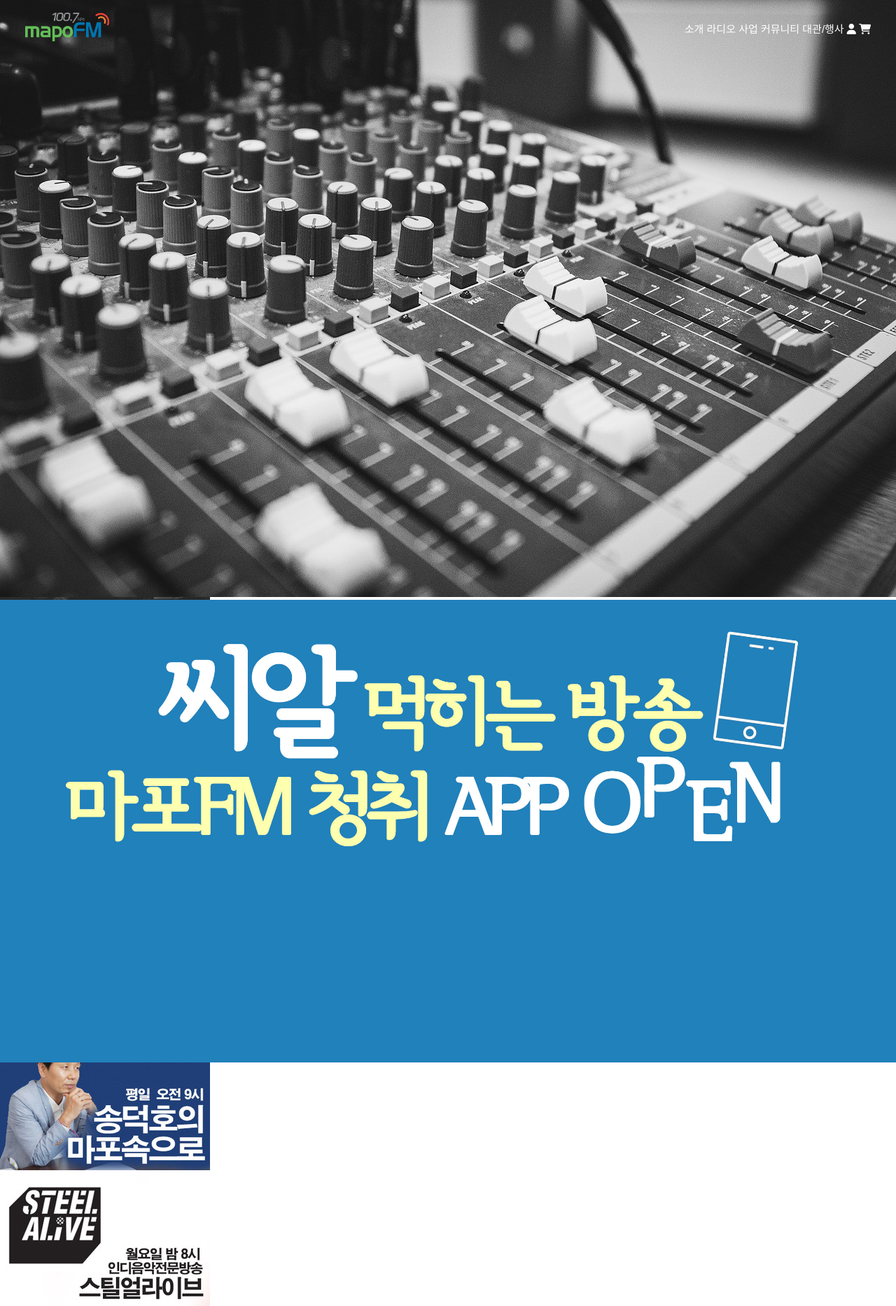
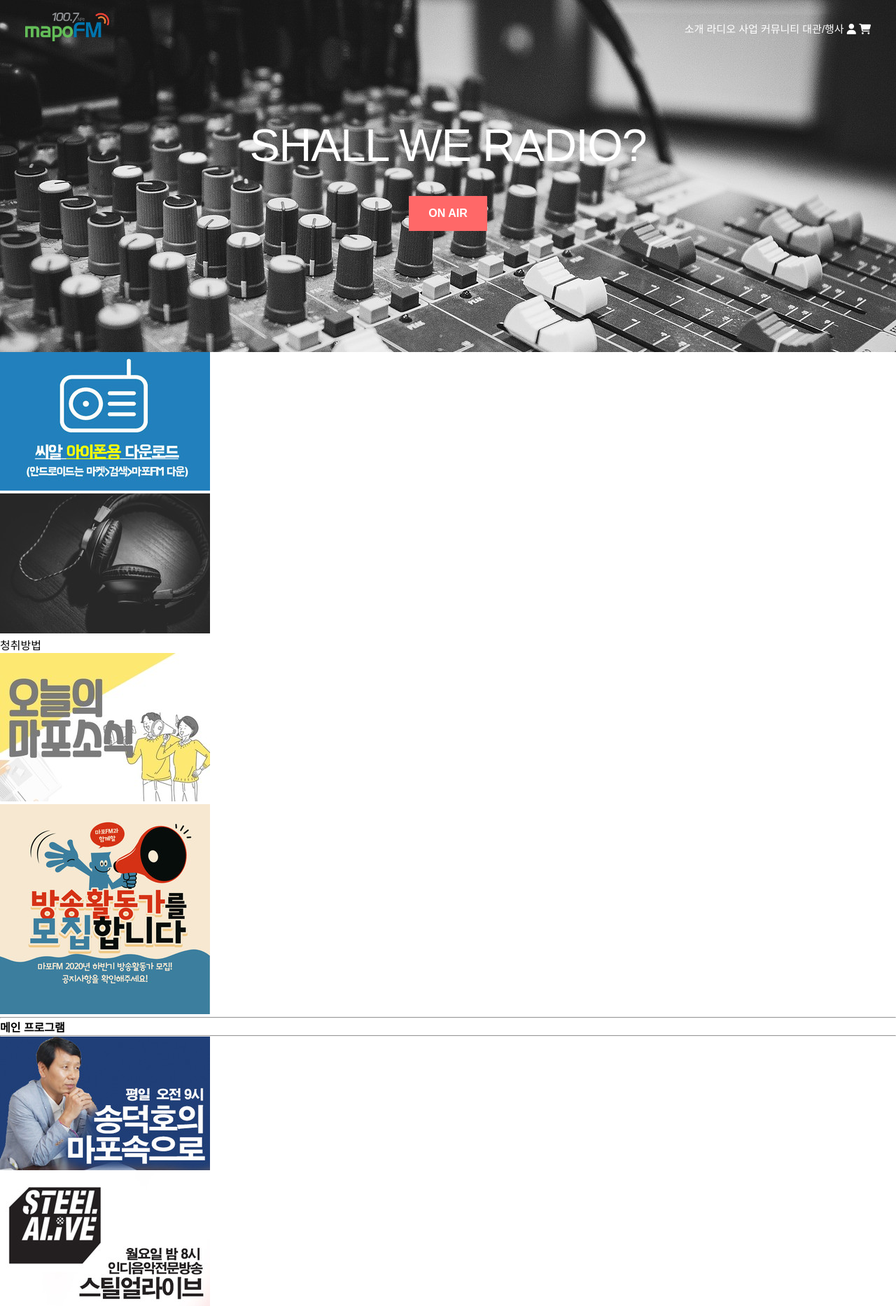
Before and after one commit to Jamong435/WebTeamProject, a PHP site: page / in a window 1280 px wide. Shown: the top 1866 px of the page at 70% size. Run offline with PHP 8.4, Linux system fonts and the light colour scheme; some libraries are stand-ins or nearby versions.

Commit message:
상단 슬라이드 이미지 안에 글씨와 on air넣기

```diff
--- a/css/index.css
+++ b/css/index.css
@@ -67,30 +67,61 @@ a{text-decoration: none;}
 
 .content{
     position: relative;
-    /* display: flex; */
-    /* flex-wrap: wrap; */
 }
 
 #content_top_slide_img{
     position: relative;
     width: 100%;
-    /* overflow: hidden; */
+    overflow: hidden;
     height: 503px;
 }
 
 .content_slide_img{
     position: relative;
+    display: flex;
+    flex-direction: row;
+    justify-content: center;
 }
 
 #content_on_air_button{
-    background-color: lightgreen;
+    background-color: #FF6868;
     position: absolute;
+    z-index: 3;
+    top: 250.15px;
+    font-weight: bold;
+    padding: 1em 1.75em;
+    margin: 30px 0px 10px;
+}
+
+#content_on_air_button:hover{
+    background-color: #FF686899;
+}
+
+#content_shall_we_radio{
+    z-index: 3;
+    position: absolute;
+    color: white;
+    top: 170.15px;
+    font-weight: 400;
+    font-size: 65px;
+    letter-spacing: -0.02em;
+}
+
+#content_on_air_button a{
+    color: white;
+}
+
+#img_content_slide_01{
+    z-index: 2;
+}
+
+#img_content_slide_02{
+    z-index: 1;
 }
 
 #img_content_slide_01, #img_content_slide_02{
-    /* position: absolute; */
+    position: absolute;
     width: 100%;
-    /* height: 100%; */
 }
 
 
--- a/index.html
+++ b/index.html
@@ -63,7 +63,8 @@
                 <article id="content_top_slide_img" class="article">
                         <div id="content_slide_img01" class="content_slide_img">
                             <img id="img_content_slide_01" src="./image/img_main_home_page/img_main_slide_01.jpg" alt="">
-                            <div id="content_on_air_button"><a href="">ON AIR</a></div>
+                            <div id="content_shall_we_radio">SHALL WE RADIO?</div>
+                            <div id="content_on_air_button"><a href="http://plive.podbbang.com/mapofm_app.mp3">ON AIR</a></div>
                         </div>
                         <div class="content_slide_img">
                             <a href="">
```
